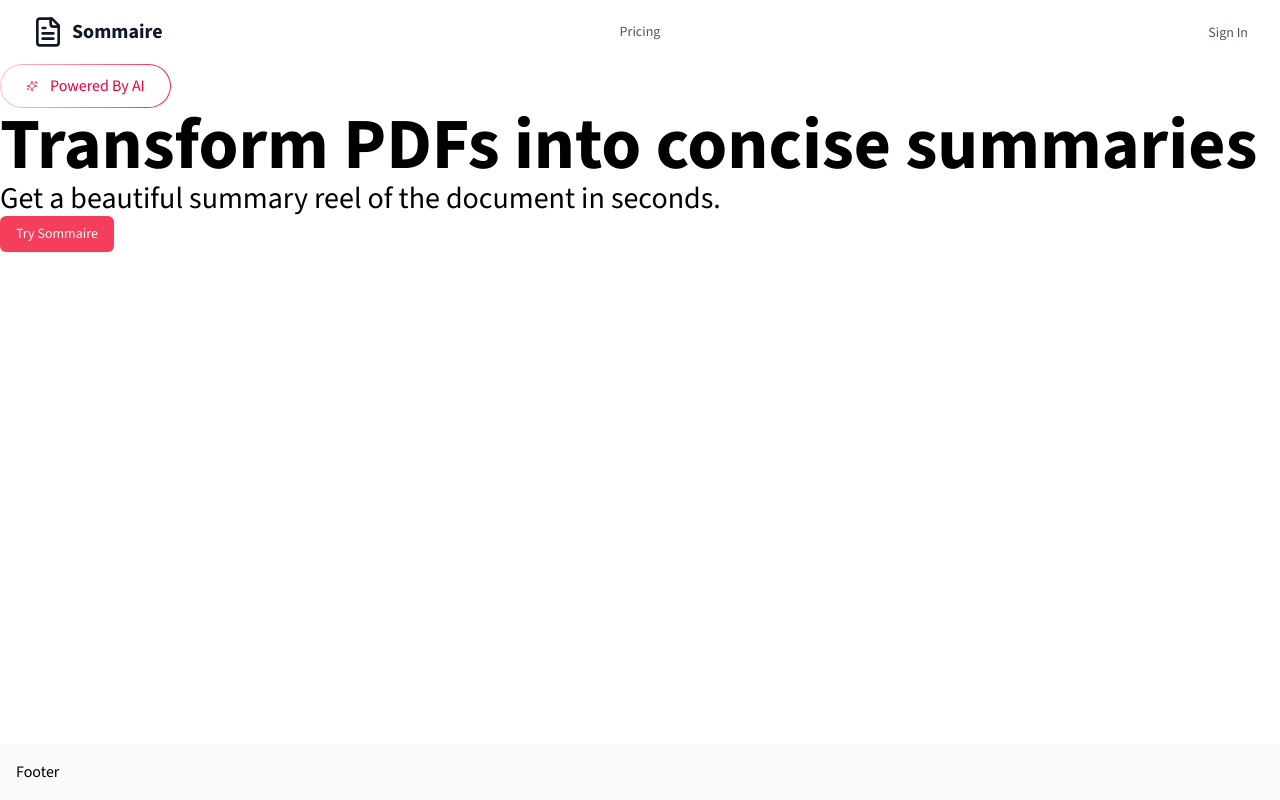
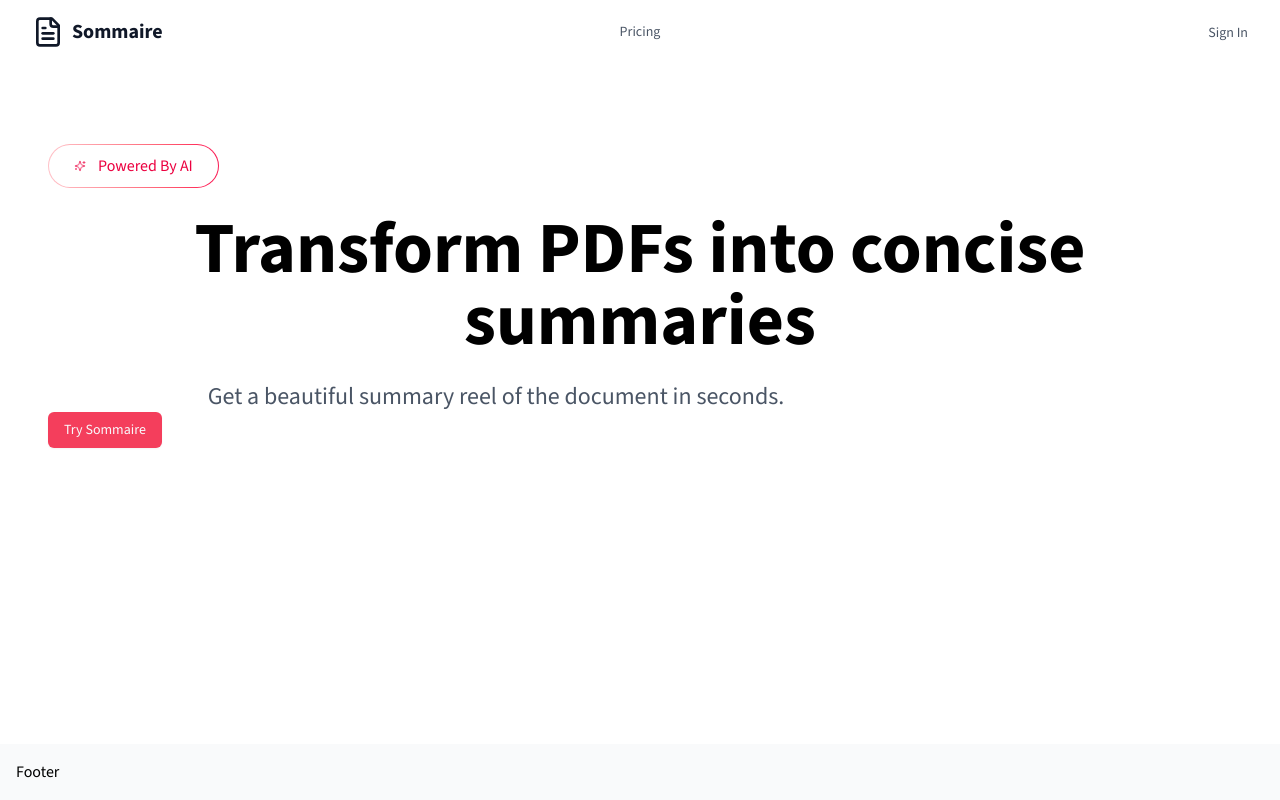
Before and after one commit to aminedammak/sommaire, a Next.js app: page / in a window 1280 px wide. Built offline with nearby package versions, Linux system fonts and the light colour scheme.

Commit message:
Style section wrapper, top headlines

```diff
--- a/components/home/hero-section.tsx
+++ b/components/home/hero-section.tsx
@@ -5,7 +5,7 @@
 
 function HeroSection() {
   return (
-    <section>
+    <section className="relative mx-auto flex flex-col z-0 items-center justify-center py-16 sm:py-20 lg:pb-28 transition-all animate-in lg:px-12 max-w-7xl">
       <div>
         <div className="flex">
           <div className="relative p-[1px] overflow-hidden rounded-full bg-linear-to-r from-rose-200 via-rose-500 to-rose-800 animate-gradient-x group">
@@ -18,8 +18,12 @@
             </Badge>
           </div>
         </div>
-        <h1>Transform PDFs into concise summaries</h1>
-        <h2>Get a beautiful summary reel of the document in seconds.</h2>
+        <h1 className="font-bold py-6 text-center">
+          Transform PDFs into concise summaries
+        </h1>
+        <h2 className="text-lg sm:text-xl lg:text-2xl text-center px-4 lg:px-0 lg:max-w-4xl text-gray-600">
+          Get a beautiful summary reel of the document in seconds.
+        </h2>
         <Button>Try Sommaire</Button>
       </div>
     </section>
```
